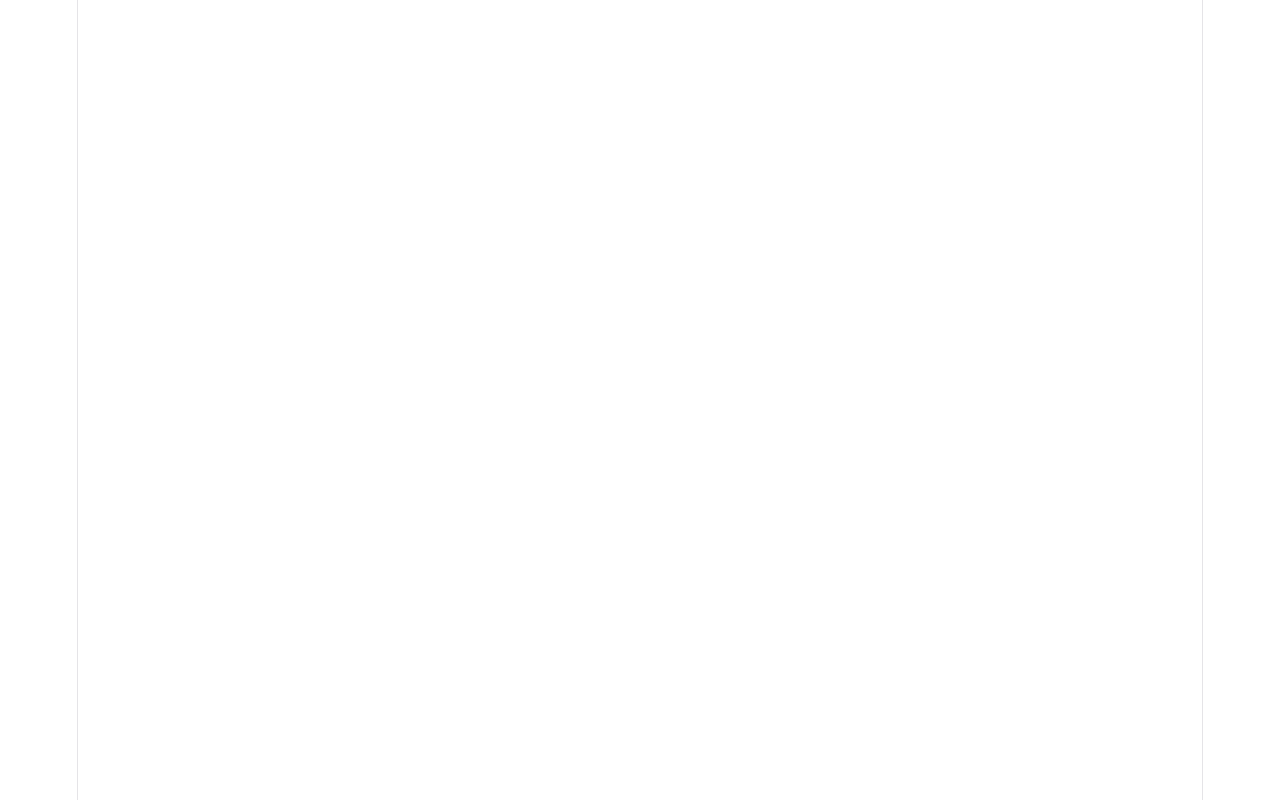
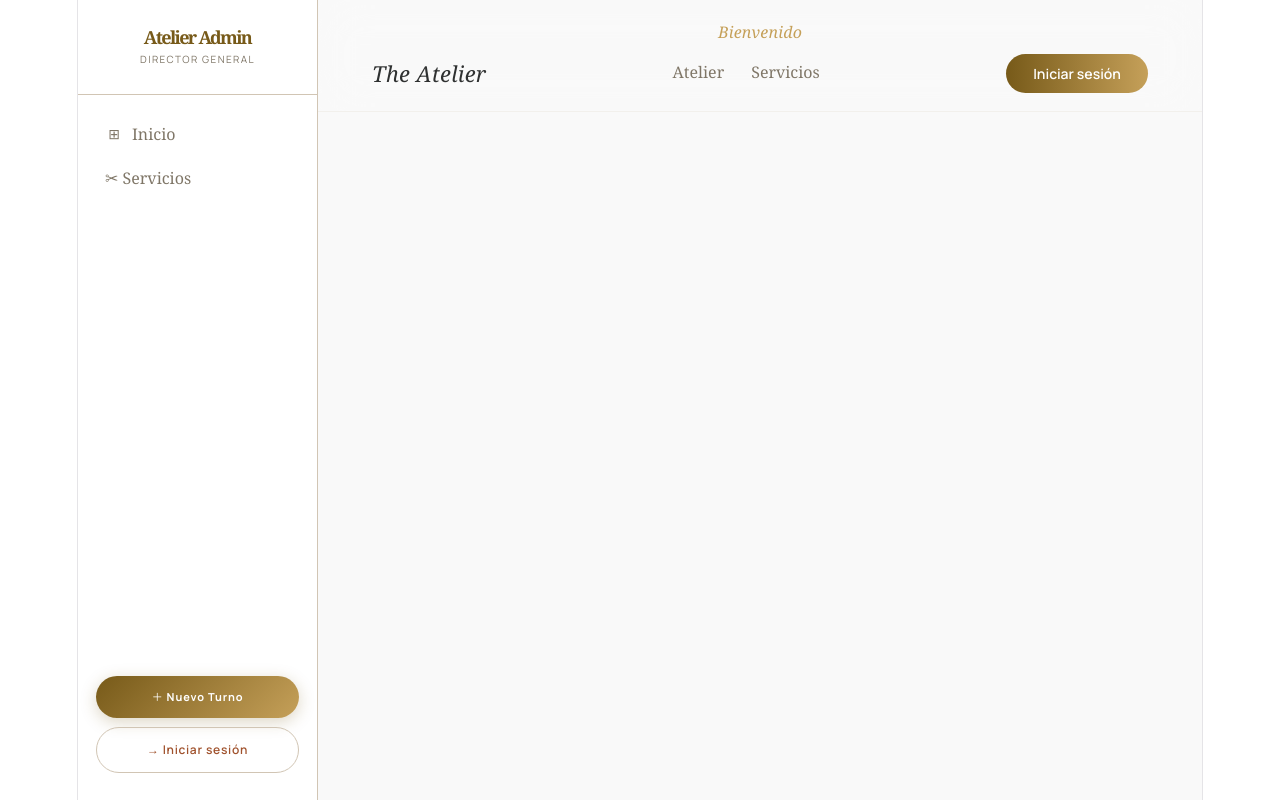
Before and after one commit to JoaquinSalguero123/ProgamacionTPI, a React (Vite) app in the folder TPI/: page /agenda in a window 1280 px wide. Before the commit this address had no page. Built offline with nearby package versions, Linux system fonts and the light colour scheme; no server answers; the HTML template or start-up script is replaced by a standard one.

Commit message:
Rutas de navegacion

```diff
--- a/TPI/src/App.jsx
+++ b/TPI/src/App.jsx
@@ -1,21 +1,48 @@
-import { useEffect, useState } from "react";
 import reactLogo from "./assets/react.svg";
 import viteLogo from "./assets/vite.svg";
 import heroImg from "./assets/hero.png";
+
+import { useEffect, useState } from "react";
+import { BrowserRouter as Router, Routes, Route, BrowserRouter, } from "react-router-dom";
+import "bootstrap/dist/css/bootstrap.min.css";
+import { jwtDecode } from 'jwt-decode';
+
+import PaginaPrincipal from "./Pages/PaginaInicio/PaginaPrincipal.jsx";
 import LoginPages from "./Pages/Login/LoginPages.jsx";
-import PaginaPrincipal from "./Pages/PaginaInicio/PaginaPrincipal.jsx";
-import {
-  BrowserRouter as Router,
-  Routes,
-  Route,
-  BrowserRouter,
-} from "react-router-dom";
 import Protected from "./Pages/Login/Protected.jsx";
-import "bootstrap/dist/css/bootstrap.min.css";
-//import './App.css'
+import Inicio from "./Pages/PaginaInicio/PaginasNav/Inicio";
+import UsuariosPage from "./Pages/PaginaInicio/PaginasNav/Usuarios";
+import TurnosPage from "./Pages/PaginaInicio/PaginasNav/Agenda";
+import ReservarTurno from "./Pages/PaginaInicio/PaginasNav/ReservarTurno";
+import Servicios from "./Pages/PaginaInicio/PaginasNav/Servicios";
+import Configuracion from "./Pages/PaginaInicio/PaginasNav/Configuracion";
+
+
 
 function App() {
-  const [isSignedIn, setIsSignedIn] = useState(false);
+
+  const [isSignedIn, setIsSignedIn] = useState(!!localStorage.getItem("Token"));
+  const [user, setUser] = useState(null);
+
+  useEffect(() => {
+    const token = localStorage.getItem("Token");
+
+    if (token) {
+      try {
+        const decoded = jwtDecode(token);
+
+        setUser({
+          email: decoded.email,
+          role: Number(decoded.role),
+        });
+
+      } catch {
+        localStorage.removeItem("Token");
+        setUser(null);
+        setIsSignedIn(false);
+      }
+    }
+  }, [isSignedIn]);
 
 
   const ROLES = {
@@ -28,23 +55,25 @@ function App() {
     <div className="App">
       <BrowserRouter>
         <Routes>
-          <Route
-            path="/"
-            element={
-              <LoginPages
-                isSignedIn={isSignedIn}
-                setIsSignedIn={setIsSignedIn}
-              />
-            }
-          />
-          <Route
-            path="/home"
-            element={
-              <Protected isSignedIn={isSignedIn} rol_permitido={ROLES.USER}>
-                <PaginaPrincipal/>
-              </Protected>
-            }
-          />
+
+          {/* PUBLICO */}
+          <Route path="/login" element={<LoginPages isSignedIn={isSignedIn} setIsSignedIn={setIsSignedIn} />} />
+
+          {/* LAYOUT */}
+          <Route path="/" element={<PaginaPrincipal isSignedIn={isSignedIn} setIsSignedIn={setIsSignedIn} user={user} />}>
+
+            <Route index element={<Inicio />} />
+            <Route path="servicios" element={<Servicios />} />
+
+            <Route path="config" element={<Configuracion />} />
+            <Route path="reservar" element={<ReservarTurno />} />
+
+            <Route path="agenda" element={<TurnosPage />} />
+            <Route path="usuarios" element={<UsuariosPage />} />
+
+          </Route>
+
+
         </Routes>
       </BrowserRouter>
     </div>
--- a/TPI/src/Pages/Login/SignIn.jsx
+++ b/TPI/src/Pages/Login/SignIn.jsx
@@ -20,7 +20,7 @@ const SignIn = ({ setIsSignedIn, setSignedUp }) => {
 
         if (usuario_encontrado) {
           setIsSignedIn(true);
-          navigate("/home");
+          navigate("/");
         } else {
           alert("Credenciales incorrectas.");
         }
--- a/TPI/src/Pages/PaginaInicio/Header.jsx
+++ b/TPI/src/Pages/PaginaInicio/Header.jsx
@@ -1,5 +1,11 @@
+import { useNavigate, useLocation } from "react-router-dom";
 
-const Header = ({activeView, setActiveView, usuario_email, usuario_rol, handleCerrarSesion}) => {
+
+const Header = ({ user, handleCerrarSesion, isSignedIn }) => {
+    const location = useLocation();
+    const navigate = useNavigate();
+
+    const role = user?.role ?? null;
 
     const navBtnStyle = {
         fontFamily: "'Noto Serif', serif",
@@ -9,6 +15,20 @@ const Header = ({activeView, setActiveView, usuario_email, usuario_rol, handleCe
         background: "none",
         cursor: "pointer",
         padding: "0",
+    };
+
+    const getNavStyle = (path) => {
+        const isActive = location.pathname === path;
+
+        return {
+            ...navBtnStyle,
+            color: isActive ? "#775a19" : "#7f7667",
+            fontWeight: isActive ? 700 : 400,
+            borderBottom: isActive
+                ? "2px solid #775a19"
+                : "2px solid transparent",
+            paddingBottom: "2px",
+        };
     };
 
 
@@ -33,7 +53,7 @@ const Header = ({activeView, setActiveView, usuario_email, usuario_rol, handleCe
                         color: "#c5a059",
                     }}
                 >
-                    Buenos días, {usuario_email ?? "Alexander"}
+                    {"Buenos días, ", user?.email ?? "Bienvenido"}
                 </span>
             </div>
 
@@ -50,73 +70,47 @@ const Header = ({activeView, setActiveView, usuario_email, usuario_rol, handleCe
                     The Atelier
                 </div>
                 <div className="d-none d-md-flex align-items-center gap-4">
+
+                    {/* BOTON DE INICIO */}
                     <button
-                        onClick={() => setActiveView("inicio")}
-                        style={{
-                            ...navBtnStyle,
-                            color: activeView === "inicio" ? "#775a19" : "#7f7667",
-                            fontWeight: activeView === "inicio" ? 700 : 400,
-                            borderBottom:
-                                activeView === "inicio"
-                                    ? "2px solid #775a19"
-                                    : "2px solid transparent",
-                            paddingBottom: "2px",
-                        }}
+                        onClick={() => navigate("/")}
+                        style={getNavStyle("/")}
                     >
                         Atelier
                     </button>
+
+                    {/* BOTON DE SERVICIOS */}
                     <button
-                        onClick={() => setActiveView("servicios")}
-                        style={{
-                            ...navBtnStyle,
-                            color: activeView === "servicios" ? "#775a19" : "#7f7667",
-                            fontWeight: activeView === "servicios" ? 700 : 400,
-                            borderBottom:
-                                activeView === "servicios"
-                                    ? "2px solid #775a19"
-                                    : "2px solid transparent",
-                            paddingBottom: "2px",
-                        }}
+                        onClick={() => navigate("/servicios")}
+                        style={getNavStyle("/servicios")}
                     >
                         Servicios
                     </button>
 
-                    {usuario_rol != 0 && (
+                    {/* BOTON DE AGENDA */}
+                    {role >= 1 && (
+                        <button
+                            onClick={() => navigate("/agenda")}
+                            style={getNavStyle("/agenda")}
+                        >
+                            Agenda
+                        </button>
+                    )}
+
+                    {/* BOTON DE CONFIGURACION */}
+                    {role !== null && (
                     <button
-                        onClick={() => setActiveView("agenda")}
-                        style={{
-                            ...navBtnStyle,
-                            color: activeView === "agenda" ? "#775a19" : "#7f7667",
-                            fontWeight: activeView === "agenda" ? 700 : 400,
-                            borderBottom:
-                                activeView === "agenda"
-                                    ? "2px solid #775a19"
-                                    : "2px solid transparent",
-                            paddingBottom: "2px",
-                        }}
+                        onClick={() => navigate("/config")}
+                        style={getNavStyle("/config")}
                     >
-                        Agenda
+                        Configuración
                     </button>
                     )}
 
-                    <button
-                        onClick={() => setActiveView("config")}
-                        style={{
-                            ...navBtnStyle,
-                            color: activeView === "config" ? "#775a19" : "#7f7667",
-                            fontWeight: activeView === "config" ? 700 : 400,
-                            borderBottom:
-                                activeView === "config"
-                                    ? "2px solid #775a19"
-                                    : "2px solid transparent",
-                            paddingBottom: "2px",
-                        }}
-                    >
-                        Configuración
-                    </button>
+
                 </div>
                 <button
-                    onClick={handleCerrarSesion}
+                    onClick={() => isSignedIn ? handleCerrarSesion() : navigate("/login")}
                     className="border-0 fw-semibold px-4 py-2"
                     style={{
                         background: "linear-gradient(to right, #775a19, #c5a059)",
@@ -126,7 +120,7 @@ const Header = ({activeView, setActiveView, usuario_email, usuario_rol, handleCe
                         cursor: "pointer",
                     }}
                 >
-                    Cerrar sesión
+                    {isSignedIn ? "Cerrar sesión" : "Iniciar sesión"}
                 </button>
             </div>
         </header>
--- a/TPI/src/Pages/PaginaInicio/PaginaPrincipal.jsx
+++ b/TPI/src/Pages/PaginaInicio/PaginaPrincipal.jsx
@@ -1,62 +1,18 @@
-import React, { useState, useEffect } from "react";
-import { useNavigate } from "react-router-dom";
+import { Outlet, useNavigate } from "react-router-dom";
 import SideBar from "./SideBar";
-import Inicio from "./PaginasNav/Inicio";
-import UsuariosPage from "./PaginasNav/Usuarios";
-import TurnosPage from "./PaginasNav/Agenda";
-import ReservarTurno from "./PaginasNav/ReservarTurno";
-import Servicios from "./PaginasNav/Servicios";
-import Configuracion from "./PaginasNav/Configuracion";
-import { jwtDecode } from 'jwt-decode';
 import Header from './Header';
 
-const PaginaPrincipal = () => {
-
-  const [email, setEmail] = useState(null);
-  const [rol, setRol] = useState(null);
-
-  useEffect(() => {
-    const token = localStorage.getItem("Token");
-    if (token) {
-      try {
-        const decoded = jwtDecode(token);
-        console.log(decoded);
-        setEmail(decoded.email); // tomamos el mail del token
-        setRol(Number(decoded.role));    // tomamos el rol del token
-      } catch (error) {
-        console.error("Error decoding token:", error);
-        localStorage.removeItem("Token");
-      }
-    }
-  }, []);
 
 
-  const [activeView, setActiveView] = useState("inicio");
+const PaginaPrincipal = ({isSignedIn, setIsSignedIn, user}) => {
 
-  const renderView = () => {
-    switch (activeView) {
-      case "inicio":
-        return <Inicio setActiveView={setActiveView} />;
-      case "agenda":
-        return <TurnosPage />;
-      case "servicios":
-        return <Servicios />;
-      case "usuarios":
-        return <UsuariosPage />;
-      case "config":
-        return <Configuracion usuario_rol={rol} />;
-      case "reservar":
-        return <ReservarTurno />;
-      default:
-        return <Inicio setActiveView={setActiveView} />;
-    }
-  };
 
   const navigate = useNavigate();
 
   const handleCerrarSesion = () => {
     localStorage.removeItem("Token");
-    navigate("/");
+    setIsSignedIn(false);
+    window.location.href = "/";
   };
 
   return (
@@ -70,26 +26,22 @@ const PaginaPrincipal = () => {
     >
       {/* SIDEBAR */}
       <SideBar
-      setActiveView={setActiveView}
-      usuario_rol={rol}
-      usuario_email={email}
-      activeView={activeView}
-      handleCerrarSesion={handleCerrarSesion} />
+      user={user}
+      handleCerrarSesion={handleCerrarSesion}
+      isSignedIn={isSignedIn}/>
 
 
       {/* MAIN */}
       <main className="flex-grow-1 overflow-auto d-flex flex-column">
         {/* HEADER */}
         <Header
-        activeView={activeView}
-        setActiveView={setActiveView}
-        usuario_rol={rol}
-        usuario_email={email}
-        handleCerrarSesion={handleCerrarSesion}/>
+        user={user}
+        handleCerrarSesion={handleCerrarSesion}
+        isSignedIn={isSignedIn}/>
 
         {/* CONTENIDO */}
         <div className="flex-grow-1 p-5 d-flex flex-column gap-3">
-          {renderView()}
+          <Outlet />
         </div>
       </main>
     </div>
--- a/TPI/src/Pages/PaginaInicio/SideBar.jsx
+++ b/TPI/src/Pages/PaginaInicio/SideBar.jsx
@@ -1,24 +1,37 @@
-import React, { useState } from "react";
-import { useNavigate } from "react-router-dom";
-
-const SideBar = ({ usuario_rol, usuario_email, setActiveView, activeView, handleCerrarSesion}) => {
-  const navigate = useNavigate();
+import { useNavigate, useLocation } from "react-router-dom";
 
 
+const SideBar = ({ user, handleCerrarSesion, isSignedIn }) => {
+  const navigate = useNavigate();
+  const location = useLocation();
 
-  const navBtnStyle = (key) => ({
+  const role = user?.role ?? null;
+
+  const navBtnStyle = {
     fontFamily: "'Noto Serif', serif",
-    fontSize: "11px",
-    letterSpacing: "0.1em",
-    textTransform: "uppercase",
-    background: activeView === key ? "#f3f3f3" : "transparent",
-    color: activeView === key ? "#775a19" : "#7f7667",
-    fontWeight: activeView === key ? 700 : 400,
-    borderRadius: "0 999px 999px 0",
-    transition: "all 0.2s",
+    fontSize: "16px",
+    color: "#7f7667",
+    border: "none",
+    background: "none",
     cursor: "pointer",
-    border: "none",
-  });
+    padding: "0",
+  };
+
+
+  const getNavStyle = (path) => {
+    const isActive = location.pathname === path;
+
+    return {
+      ...navBtnStyle,
+      color: isActive ? "#775a19" : "#7f7667",
+      fontWeight: isActive ? 700 : 400,
+      borderBottom: isActive
+        ? "2px solid #775a19"
+        : "2px solid transparent",
+      paddingBottom: "2px",
+    };
+  };
+
 
   return (
     <aside
@@ -64,8 +77,8 @@ const SideBar = ({ usuario_rol, usuario_email, setActiveView, activeView, handle
       <nav className="flex-grow-1 py-3">
         <button
           className="d-flex align-items-center gap-2 w-100 text-start py-2 px-4"
-          style={navBtnStyle("inicio")}
-          onClick={() => setActiveView("inicio")}
+          style={getNavStyle("/")}
+          onClick={() => navigate("/")}
         >
           <span
             style={{ fontSize: "14px", width: "18px", textAlign: "center" }}
@@ -75,40 +88,39 @@ const SideBar = ({ usuario_rol, usuario_email, setActiveView, activeView, handle
           Inicio
         </button>
 
-        {usuario_rol != 0 && (
         <button
           className="d-flex align-items-center gap-2 w-100 text-start py-2 px-4"
-            style={navBtnStyle("agenda")}
-            onClick={() => setActiveView("agenda")}
+          style={getNavStyle("/servicios")}
+          onClick={() => navigate("/servicios")}
+        >
+          ✂ Servicios
+        </button>
+
+        {role >= 1 && (
+          <button
+            className="d-flex align-items-center gap-2 w-100 text-start py-2 px-4"
+            style={getNavStyle("/agenda")}
+            onClick={() => navigate("/agenda")}
           >
             📅 Agenda
           </button>
         )}
 
-        {usuario_rol != 0 && (
+        {role === 2 && (
           <button
             className="d-flex align-items-center gap-2 w-100 text-start py-2 px-4"
-            style={navBtnStyle("servicios")}
-            onClick={() => setActiveView("servicios")}
-          >
-            ✂ Servicios
-          </button>
-        )}
-
-        {usuario_rol == 2 && (
-          <button
-            className="d-flex align-items-center gap-2 w-100 text-start py-2 px-4"
-            style={navBtnStyle("usuarios")}
-            onClick={() => setActiveView("usuarios")}
+            style={getNavStyle("/usuarios")}
+            onClick={() => navigate("/usuarios")}
           >
             👥 Usuarios
           </button>
         )}
 
+        {role !== null && (
           <button
             className="d-flex align-items-center gap-2 w-100 text-start py-2 px-4"
-          style={navBtnStyle("config")}
-          onClick={() => setActiveView("config")}
+            style={getNavStyle("/config")}
+            onClick={() => navigate("/config")}
           >
             <span
               style={{ fontSize: "14px", width: "18px", textAlign: "center" }}
@@ -117,11 +129,12 @@ const SideBar = ({ usuario_rol, usuario_email, setActiveView, activeView, handle
             </span>
             Configuración
           </button>
+        )}
       </nav>
 
       {/* FOOTER */}
       <div className="px-3 d-flex flex-column gap-2">
-        {usuario_email && (
+        {user?.email && (
           <div
             className="d-flex align-items-center gap-2 px-3 py-2"
             style={{
@@ -142,12 +155,12 @@ const SideBar = ({ usuario_rol, usuario_email, setActiveView, activeView, handle
                 display: "inline-block",
               }}
             />
-            <span className="text-truncate">{usuario_email}</span>
+            <span className="text-truncate">{user?.email}</span>
           </div>
         )}
 
         <button
-          onClick={() => setActiveView("reservar")}
+          onClick={() => navigate("/reservar")}
           className="w-100 border-0 fw-bold"
           style={{
             padding: "13px",
@@ -170,7 +183,7 @@ const SideBar = ({ usuario_rol, usuario_email, setActiveView, activeView, handle
         </button>
 
         <button
-          onClick={handleCerrarSesion}
+          onClick={() => isSignedIn ? handleCerrarSesion() : navigate("/login")}
           style={{
             padding: "13px 24px",
             background: "transparent",
@@ -196,7 +209,7 @@ const SideBar = ({ usuario_rol, usuario_email, setActiveView, activeView, handle
             e.currentTarget.style.color = "#a0522d";
           }}
         >
-          → Cerrar sesión
+          → {isSignedIn ? "Cerrar sesión" : "Iniciar sesión"}
         </button>
       </div>
     </aside>
```
Also changed, not shown: TPI/src/Pages/PaginaInicio/PaginasNav/Agenda.jsx (+1 -12 lines). Lines whose indentation alone changed are shown as unchanged.
